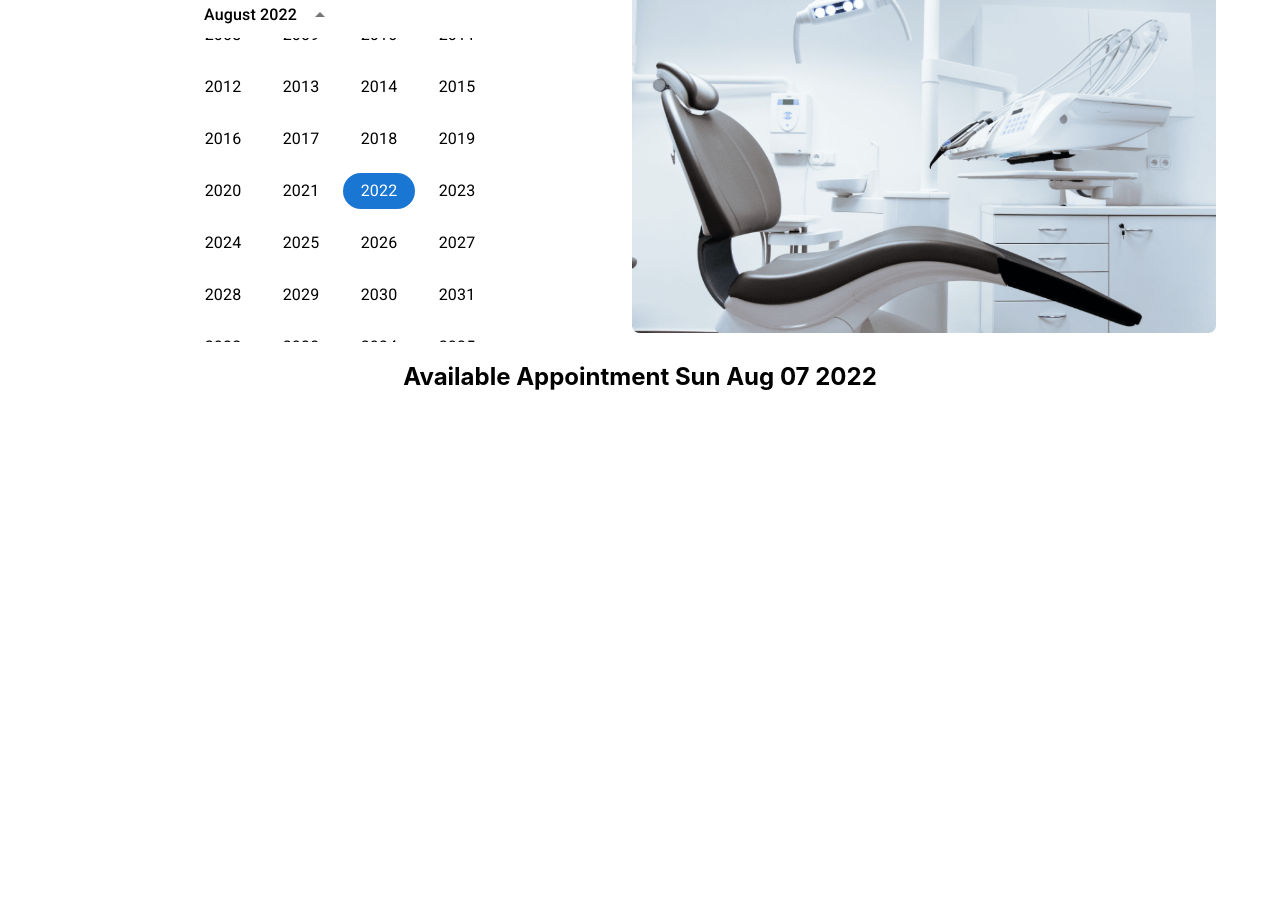
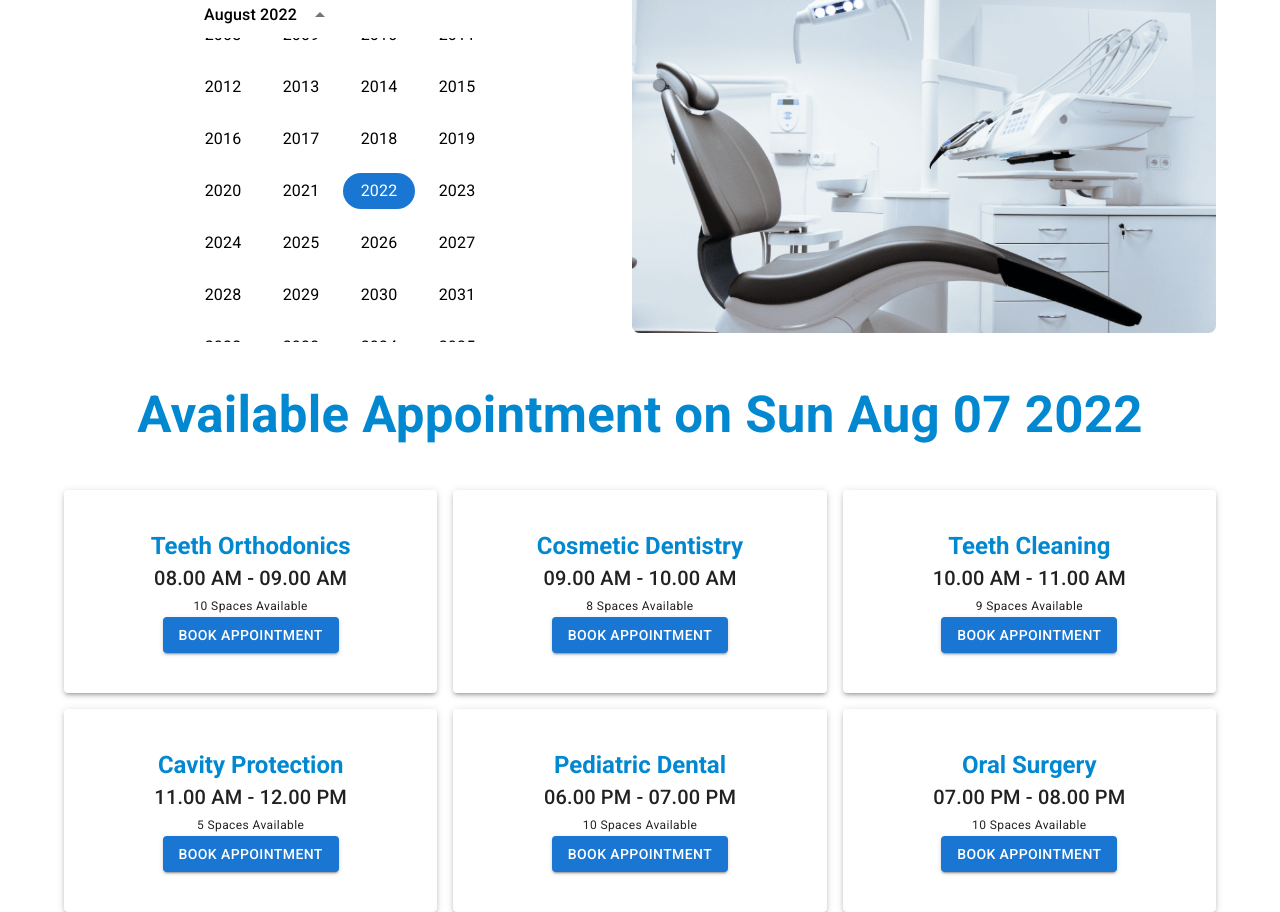
Before and after one commit to dipdastoko/doctors-portal-client, a React (Create React App) app: page /appointment in a window 1280 px wide. Before the commit the page ends 800 px from the top, so only its background shows below. Built offline with nearby package versions, Linux system fonts and the light colour scheme.

Commit message:
Booking Modal Added

```diff
--- a/src/Pages/Appointment/AvailableAppointment/AvailableAppointment.js
+++ b/src/Pages/Appointment/AvailableAppointment/AvailableAppointment.js
@@ -1,10 +1,62 @@
+import { Container, Grid, Typography } from '@mui/material';
 import React from 'react';
+import Booking from '../Booking/Booking';
+
+const bookings = [
+    {
+        id: 1,
+        name: 'Teeth Orthodonics',
+        time: '08.00 AM - 09.00 AM',
+        space: 10,
+    },
+    {
+        id: 2,
+        name: 'Cosmetic Dentistry',
+        time: '09.00 AM - 10.00 AM',
+        space: 8,
+    },
+    {
+        id: 3,
+        name: 'Teeth Cleaning',
+        time: '10.00 AM - 11.00 AM',
+        space: 9,
+    },
+    {
+        id: 4,
+        name: 'Cavity Protection',
+        time: '11.00 AM - 12.00 PM',
+        space: 5,
+    },
+    {
+        id: 5,
+        name: 'Pediatric Dental',
+        time: '06.00 PM - 07.00 PM',
+        space: 10,
+    },
+    {
+        id: 6,
+        name: 'Oral Surgery',
+        time: '07.00 PM - 08.00 PM',
+        space: 10,
+    },
+];
 
 const AvailableAppointment = ({ date }) => {
     return (
-        <div>
-            <h2>Available Appointment {date.toDateString()}</h2>
-        </div>
+        <Container>
+            <Typography variant='h4' sx={{ color: 'info.main', mb: 2, fontWeight: 600 }}><h2>Available Appointment on {date.toDateString()}</h2></Typography>
+
+            <Grid container spacing={2}>
+                {
+                    bookings.map(booking => <Booking
+                        key={booking.id}
+                        booking={booking}
+                        date={date}
+                    ></Booking>)
+                }
+
+            </Grid>
+        </Container>
     );
 };
 
--- /dev/null
+++ b/src/Pages/Appointment/Booking/Booking.js
@@ -0,0 +1,37 @@
+import { Button, Grid, Paper, Typography } from '@mui/material';
+import React from 'react';
+import BookingModal from '../BookingModal/BookingModal';
+
+const Booking = ({ booking, date }) => {
+    const { name, space, time } = booking;
+    const [openBooking, setOpenBooking] = React.useState(false);
+    const handleBookingOpen = () => setOpenBooking(true);
+    const handleBookingClose = () => setOpenBooking(false);
+    return (
+
+        <>
+            <Grid item xs={12} sm={6} md={4}>
+                <Paper sx={{ py: 5 }} elevation={3}>
+                    <Typography sx={{ color: 'info.main', fontWeight: 600 }} variant='h5'>
+                        {name}
+                    </Typography>
+                    <Typography variant='h6'>
+                        {time}
+                    </Typography>
+                    <Typography variant='caption'>
+                        {space} Spaces Available
+                    </Typography>
+                    <br />
+                    <Button onClick={handleBookingOpen} variant='contained'>Book Appointment</Button>
+                </Paper>
+            </Grid>
+            <BookingModal
+                date={date}
+                booking={booking}
+                openBooking={openBooking}
+                handleBookingClose={handleBookingClose}></BookingModal>
+        </>
+    );
+};
+
+export default Booking;
--- /dev/null
+++ b/src/Pages/Appointment/BookingModal/BookingModal.js
@@ -0,0 +1,98 @@
+import React from 'react';
+import Backdrop from '@mui/material/Backdrop';
+import Box from '@mui/material/Box';
+import Modal from '@mui/material/Modal';
+import Fade from '@mui/material/Fade';
+import Typography from '@mui/material/Typography';
+import TextField from '@mui/material/TextField';
+import { Button } from '@mui/material';
+
+const style = {
+    position: 'absolute',
+    top: '50%',
+    left: '50%',
+    transform: 'translate(-50%, -50%)',
+    width: 400,
+    bgcolor: 'background.paper',
+    border: '2px solid #000',
+    boxShadow: 24,
+    p: 4,
+};
+
+const BookingModal = ({ openBooking, handleBookingClose, booking, date }) => {
+    const { name, time } = booking;
+    const handleBookSubmit = e => {
+        alert('submitting');
+
+        handleBookingClose();
+        e.preventDefault();
+    }
+    return (
+        <Modal
+            aria-labelledby="transition-modal-title"
+            aria-describedby="transition-modal-description"
+            open={openBooking}
+            onClose={handleBookingClose}
+            closeAfterTransition
+            BackdropComponent={Backdrop}
+            BackdropProps={{
+                timeout: 500,
+            }}
+        >
+            <Fade in={openBooking}>
+                <Box sx={style}>
+                    <Typography id="transition-modal-title" variant="h6" component="h2">
+                        {name}
+                    </Typography>
+                    <form onSubmit={handleBookSubmit}>
+                        <TextField
+                            hiddenLabel
+                            disabled
+                            sx={{ width: '90%', m: 1 }}
+                            id="filled-hidden-label-small"
+                            defaultValue={time}
+                            variant="filled"
+                            size="small"
+                        />
+                        <TextField
+                            hiddenLabel
+                            sx={{ width: '90%', m: 1 }}
+                            id="filled-hidden-label-small"
+                            defaultValue="Your Name"
+                            variant="filled"
+                            size="small"
+                        />
+                        <TextField
+                            hiddenLabel
+                            sx={{ width: '90%', m: 1 }}
+                            id="filled-hidden-label-small"
+                            defaultValue="Your Email"
+                            variant="filled"
+                            size="small"
+                        />
+                        <TextField
+                            hiddenLabel
+                            sx={{ width: '90%', m: 1 }}
+                            id="filled-hidden-label-small"
+                            defaultValue="Your Phone"
+                            variant="filled"
+                            size="small"
+                        />
+                        <TextField
+                            hiddenLabel
+                            disabled
+                            sx={{ width: '90%', m: 1 }}
+                            id="filled-hidden-label-small"
+                            defaultValue={date.toDateString()}
+                            variant="filled"
+                            size="small"
+                        />
+                        <Button type='submit' variant='contained'>Submit</Button>
+                    </form>
+                </Box>
+            </Fade>
+        </Modal>
+    );
+};
+
+export default BookingModal;
```
